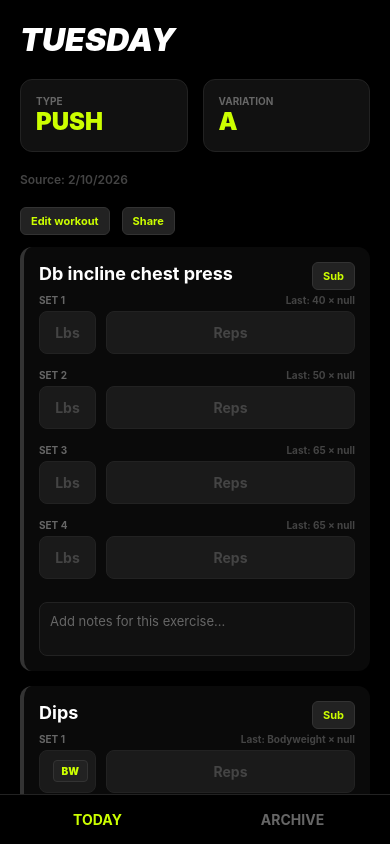
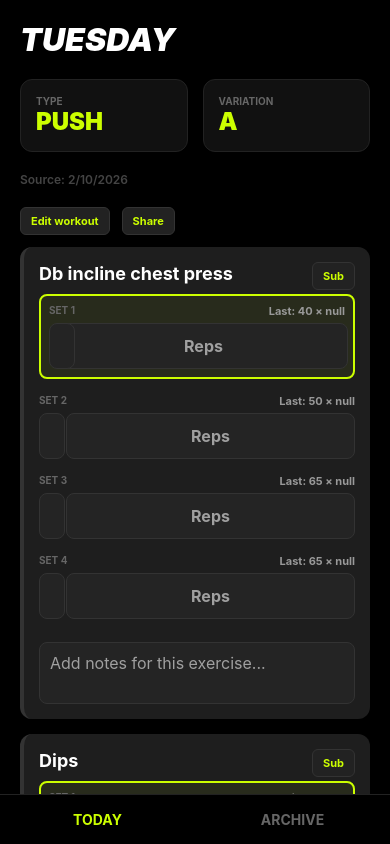
Before and after one commit to MedonisCARNEVALE/workout-tracker, a React Native app: screen / in a window 390 px wide. Built offline with nearby package versions, Linux system fonts and the light colour scheme.

Commit message:
Fix graph weight extraction and archive sort (newest first)

```diff
--- a/App.js
+++ b/App.js
@@ -1,5 +1,7 @@
-import React, { useState, useEffect, useMemo } from 'react';
-import { StyleSheet, Text, View, TouchableOpacity, SafeAreaView, StatusBar, TextInput, Alert, ScrollView, FlatList, ActivityIndicator, Dimensions, Platform, KeyboardAvoidingView, Modal, Pressable, Share } from 'react-native';
+import React, { useState, useEffect, useMemo, useRef } from 'react';
+import { StyleSheet, Text, View, TouchableOpacity, SafeAreaView, StatusBar, TextInput, Alert, ScrollView, FlatList, ActivityIndicator, Dimensions, Platform, KeyboardAvoidingView, Modal, Pressable, Share, Vibration } from 'react-native';
+import * as Speech from 'expo-speech';
+import { Ionicons } from '@expo/vector-icons';
 import { format, startOfMonth, startOfYear, addMonths, addYears } from 'date-fns';
 import AsyncStorage from '@react-native-async-storage/async-storage';
 import seedData from './seed_data.json';
@@ -136,7 +138,7 @@ const getDistinctSessionDates = (data, typeKey, count) => {
 };
 
 // --- TODAY SCREEN COMPONENT ---
-const TodayScreen = ({ history, onFinish, initialType, initialVariation, overrides, onSaveOverrides, abTemplates, lastAbWorkout, showSuccessScreen, onDismissSuccess, onStartTwoADay }) => {
+const TodayScreen = ({ history, onFinish, initialType, initialVariation, overrides, onSaveOverrides, abTemplates, lastAbWorkout, showSuccessScreen, onDismissSuccess, onStartTwoADay, onUndoLastSession, canUndo }) => {
   const [todaysType, setTodaysType] = useState(initialType || 'Push');
   const [variation, setVariation] = useState(initialVariation || 'A');
   const [inputs, setInputs] = useState({});
@@ -147,6 +149,59 @@ const TodayScreen = ({ history, onFinish, initialType, initialVariation, overrid
   const [editModalVisible, setEditModalVisible] = useState(false);
   const [editingExercises, setEditingExercises] = useState([]);
   const [newExerciseName, setNewExerciseName] = useState('');
+  const [restTimerSeconds, setRestTimerSeconds] = useState(null);
+  const [isTimerMuted, setIsTimerMuted] = useState(false);
+  const restTimerRef = useRef(null);
+  const restTimerIntervalRef = useRef(null);
+  const isTimerMutedRef = useRef(false);
+  const inputsRef = useRef(inputs);
+  useEffect(() => { inputsRef.current = inputs; }, [inputs]);
+  useEffect(() => { isTimerMutedRef.current = isTimerMuted; }, [isTimerMuted]);
+
+  const cancelRestTimer = () => {
+    if (restTimerIntervalRef.current) {
+      clearInterval(restTimerIntervalRef.current);
+      restTimerIntervalRef.current = null;
+    }
+    Speech.stop();
+    restTimerRef.current = null;
+    setRestTimerSeconds(null);
+  };
+
+  const startRestTimer = () => {
+    if (restTimerIntervalRef.current) {
+      clearInterval(restTimerIntervalRef.current);
+      restTimerIntervalRef.current = null;
+    }
+    restTimerRef.current = 60;
+    setRestTimerSeconds(60);
+    restTimerIntervalRef.current = setInterval(() => {
+      restTimerRef.current = restTimerRef.current - 1;
+      const s = restTimerRef.current;
+      if (!isTimerMutedRef.current) {
+        if (s === 30) Speech.speak('30 seconds', { language: 'en', iosVoiceId: null });
+        if (s === 10) Speech.speak('10 seconds', { language: 'en', iosVoiceId: null });
+      }
+      if (s <= 0) {
+        if (!isTimerMutedRef.current) {
+          Speech.speak('Time to lift!', { language: 'en', iosVoiceId: null });
+          if (Platform.OS !== 'web') Vibration.vibrate(400);
+        }
+        clearInterval(restTimerIntervalRef.current);
+        restTimerIntervalRef.current = null;
+        restTimerRef.current = null;
+        setRestTimerSeconds(null);
+        return;
+      }
+      setRestTimerSeconds(s);
+    }, 1000);
+  };
+
+  useEffect(() => {
+    return () => {
+      if (restTimerIntervalRef.current) clearInterval(restTimerIntervalRef.current);
+    };
+  }, []);
 
   useEffect(() => {
     if (initialType) setTodaysType(initialType);
@@ -355,16 +410,25 @@ const TodayScreen = ({ history, onFinish, initialType, initialVariation, overrid
         <TouchableOpacity style={styles.successSecondaryBtn} onPress={onStartTwoADay}>
           <Text style={styles.successSecondaryBtnText}>Start Another Session (Two-a-Day)</Text>
         </TouchableOpacity>
+        {canUndo && onUndoLastSession ? (
+          <TouchableOpacity style={styles.successUndoBtn} onPress={onUndoLastSession}>
+            <Text style={styles.successUndoBtnText}>Undo — remove this workout from history</Text>
+          </TouchableOpacity>
+        ) : null}
       </View>
     );
   }
 
+  const restTimerFormatted = restTimerSeconds != null ? `${Math.floor(restTimerSeconds / 60)}:${String(restTimerSeconds % 60).padStart(2, '0')}` : '';
+
   return (
-    <View style={{ flex: 1 }}>
+    <KeyboardAvoidingView style={{ flex: 1 }} behavior={Platform.OS === 'ios' ? 'padding' : undefined}>
+      <View style={{ flex: 1 }}>
       <ScrollView
         contentContainerStyle={styles.scroll}
         keyboardShouldPersistTaps="always"
         removeClippedSubviews={false} // Prevents iOS from "unmounting" middle inputs
+        keyboardDismissMode="on-drag"
       >
         <Text style={styles.title}>{format(new Date(), 'EEEE').toUpperCase()}</Text>
         <View style={styles.row}>
@@ -483,7 +547,7 @@ const TodayScreen = ({ history, onFinish, initialType, initialVariation, overrid
                       <TextInput
                         style={styles.targetRepsInput}
                         placeholder="e.g. 8"
-                        placeholderTextColor="#555"
+                        placeholderTextColor="#A0A0A0"
                         value={ex.targetReps}
                         onChangeText={(v) => setEditingExercises(prev => prev.map((e, i) => i === idx ? { ...e, targetReps: v } : e))}
                         keyboardType="number-pad"
@@ -498,7 +562,7 @@ const TodayScreen = ({ history, onFinish, initialType, initialVariation, overrid
                   <TextInput
                     style={styles.modalAddInput}
                     placeholder="New exercise name"
-                    placeholderTextColor="#666"
+                    placeholderTextColor="#A0A0A0"
                     value={newExerciseName}
                     onChangeText={setNewExerciseName}
                   />
@@ -542,7 +606,7 @@ const TodayScreen = ({ history, onFinish, initialType, initialVariation, overrid
                 <TextInput
                   style={[styles.noteInput, { flex: 1, minHeight: 36 }]}
                   placeholder="Replacement (today only)"
-                  placeholderTextColor="#666"
+                  placeholderTextColor="#A0A0A0"
                   value={subInputValue}
                   onChangeText={setSubInputValue}
                 />
@@ -567,9 +631,18 @@ const TodayScreen = ({ history, onFinish, initialType, initialVariation, overrid
               const isMarty = item.exercise === 'Marty St Louis';
               const isBWChecked = inputs[item.exercise]?.sets?.[setIdx]?.weight === 'BW';
               const prevSet = !isSubbed && item.sets[setIdx] ? item.sets[setIdx] : null;
+              const setIndices = isSubbed ? Array.from({ length: subSetCount[item.exercise] ?? 1 }, (_, i) => i) : item.sets.map((_, i) => i);
+              const activeSetIndex = setIndices.find((i) => {
+                const w = inputs[item.exercise]?.sets?.[i]?.weight;
+                const r = inputs[item.exercise]?.sets?.[i]?.reps;
+                const hasWeight = w != null && String(w).trim() !== '';
+                const hasReps = r != null && String(r).trim() !== '';
+                return !hasWeight || !hasReps;
+              });
+              const isActiveSet = activeSetIndex === setIdx;
 
               return (
-                <View key={`set-row-${exIdx}-${setIdx}`} style={styles.setRowContainer}>
+                <View key={`set-row-${exIdx}-${setIdx}`} style={[styles.setRowContainer, isActiveSet && styles.activeSetRow]}>
                   <View style={styles.setLabelRow}>
                     <Text style={styles.setNumber}>SET {setIdx + 1}</Text>
                     <Text style={styles.lastStats}>{prevSet ? `Last: ${prevSet.weight || 'BW'} × ${prevSet.reps}` : '—'}</Text>
@@ -580,10 +653,11 @@ const TodayScreen = ({ history, onFinish, initialType, initialVariation, overrid
                         <TextInput
                           style={styles.dualInput}
                           placeholder="Lbs"
-                          placeholderTextColor="#444"
+                          placeholderTextColor="#A0A0A0"
                           keyboardType="number-pad"
                           value={inputs[item.exercise]?.sets?.[setIdx]?.weight || ''}
                           onChangeText={v => updateSetInput(item.exercise, setIdx, 'weight', v)}
+                          onFocus={cancelRestTimer}
                         />
                         {showBWButton(item.exercise) && (
                           <TouchableOpacity style={[styles.bwBadge, isBWChecked && styles.bwBadgeActive]} onPress={() => updateSetInput(item.exercise, setIdx, 'weight', isBWChecked ? '' : 'BW')}>
@@ -595,10 +669,21 @@ const TodayScreen = ({ history, onFinish, initialType, initialVariation, overrid
                     <TextInput
                       style={[styles.dualInput, isMarty && { flex: 1 }]}
                       placeholder={item.targetReps ? `Reps (${item.targetReps})` : 'Reps'}
-                      placeholderTextColor="#444"
+                      placeholderTextColor="#A0A0A0"
                       keyboardType="number-pad"
                       value={inputs[item.exercise]?.sets?.[setIdx]?.reps || ''}
                       onChangeText={v => updateSetInput(item.exercise, setIdx, 'reps', v)}
+                      onFocus={cancelRestTimer}
+                      onBlur={() => {
+                        setTimeout(() => {
+                          const inp = inputsRef.current;
+                          const w = inp[item.exercise]?.sets?.[setIdx]?.weight;
+                          const r = inp[item.exercise]?.sets?.[setIdx]?.reps;
+                          const hasWeight = w != null && String(w).trim() !== '';
+                          const hasReps = r != null && String(r).trim() !== '';
+                          if (hasWeight && hasReps) startRestTimer();
+                        }, 50);
+                      }}
                     />
                   </View>
                 </View>
@@ -631,7 +716,7 @@ const TodayScreen = ({ history, onFinish, initialType, initialVariation, overrid
             <TextInput
               style={styles.noteInput}
               placeholder="Add notes for this exercise..."
-              placeholderTextColor="#666"
+              placeholderTextColor="#A0A0A0"
               keyboardType="default"
               returnKeyType="done"
               multiline
@@ -654,7 +739,41 @@ const TodayScreen = ({ history, onFinish, initialType, initialVariation, overrid
           <Text style={styles.finishText}>FINISH ✓</Text>
         </TouchableOpacity>
       </ScrollView>
-    </View>
+      {restTimerSeconds != null && (
+        <View style={styles.restTimerBar}>
+          <Text style={styles.restTimerText}>{restTimerFormatted}</Text>
+          <View style={styles.restTimerButtons}>
+            <TouchableOpacity style={styles.restTimerMuteBtn} onPress={() => setIsTimerMuted(m => !m)}>
+              <Ionicons name={isTimerMuted ? 'volume-mute' : 'volume-high'} size={22} color={isTimerMuted ? '#888' : THEME.accent} />
+            </TouchableOpacity>
+            <TouchableOpacity style={styles.restTimerBtn} onPress={() => {
+              const next = Math.max(0, restTimerSeconds - 30);
+              restTimerRef.current = next;
+              setRestTimerSeconds(next > 0 ? next : null);
+              if (next <= 0) {
+                if (!isTimerMutedRef.current) {
+                  Speech.speak('Time to lift!', { language: 'en' });
+                  if (Platform.OS !== 'web') Vibration.vibrate(400);
+                }
+                cancelRestTimer();
+              }
+            }}>
+              <Text style={styles.restTimerBtnText}>−30s</Text>
+            </TouchableOpacity>
+            <TouchableOpacity style={styles.restTimerBtn} onPress={() => {
+              restTimerRef.current = restTimerSeconds + 30;
+              setRestTimerSeconds(restTimerSeconds + 30);
+            }}>
+              <Text style={styles.restTimerBtnText}>+30s</Text>
+            </TouchableOpacity>
+            <TouchableOpacity style={[styles.restTimerBtn, styles.restTimerSkipBtn]} onPress={cancelRestTimer}>
+              <Text style={styles.restTimerSkipBtnText}>Skip</Text>
+            </TouchableOpacity>
+          </View>
+        </View>
+      )}
+      </View>
+    </KeyboardAvoidingView>
   );
 };
 
@@ -956,7 +1075,7 @@ const HistoryScreen = ({ history }) => {
 
   return (
     <View style={{ flex: 1 }}>
-      <TextInput style={styles.searchBar} placeholder="Search history..." placeholderTextColor="#666" onChangeText={setSearch} />
+      <TextInput style={styles.searchBar} placeholder="Search history..." placeholderTextColor="#A0A0A0" onChangeText={setSearch} />
       <FlatList
         data={sessions}
         keyExtractor={(item, index) => `hist-${item.date}-${item.completedAt || 'legacy'}-${index}`}
@@ -991,6 +1110,8 @@ export default function App() {
   const [abTemplates, setAbTemplates] = useState(DEFAULT_AB_TEMPLATES);
   const [lastAbWorkout, setLastAbWorkout] = useState(null); // { date, type } or null
   const [showSuccessScreen, setShowSuccessScreen] = useState(false);
+  const [lastCompletedAt, setLastCompletedAt] = useState(null);
+  const [lastCompletedWorkout, setLastCompletedWorkout] = useState(null);
 
   useEffect(() => { loadData(); }, []);
 
@@ -1052,6 +1173,8 @@ export default function App() {
       const idx = WORKOUT_SEQUENCE.findIndex(w => w.type === completed.type && w.variation === completed.variation);
       const nextIdx = (idx + 1) % WORKOUT_SEQUENCE.length;
       setSuggestedWorkout(WORKOUT_SEQUENCE[nextIdx]);
+      setLastCompletedAt(logs[0]?.completedAt ?? null);
+      setLastCompletedWorkout(completed);
       setShowSuccessScreen(true);
       // If this workout was from an override, set its source to today's date for next time
       if (logs.length > 0 && overrides[completed.type]?.[completed.variation]) {
@@ -1081,6 +1204,28 @@ export default function App() {
     }
   };
 
+  const onUndoLastSession = async () => {
+    if (lastCompletedAt == null || !lastCompletedWorkout) return;
+    const filtered = history.filter(log => log.completedAt !== lastCompletedAt);
+    setHistory(filtered);
+    await AsyncStorage.setItem('workout_history', JSON.stringify(filtered));
+    await AsyncStorage.setItem(LAST_WORKOUT_KEY, JSON.stringify(lastCompletedWorkout));
+    setSuggestedWorkout(lastCompletedWorkout);
+    setLastCompletedAt(null);
+    setLastCompletedWorkout(null);
+    setShowSuccessScreen(false);
+    if (overrides[lastCompletedWorkout.type]?.[lastCompletedWorkout.variation]) {
+      const next = { ...overrides };
+      const v = next[lastCompletedWorkout.type]?.[lastCompletedWorkout.variation];
+      if (v) {
+        const { lastCompletedDate, ...rest } = v;
+        next[lastCompletedWorkout.type] = { ...next[lastCompletedWorkout.type], [lastCompletedWorkout.variation]: rest };
+        setOverrides(next);
+        await AsyncStorage.setItem(OVERRIDES_KEY, JSON.stringify(next));
+      }
+    }
+  };
+
   if (loading) return <View style={[styles.container, {justifyContent:'center'}]}><ActivityIndicator size="large" color="#CCFF00" /></View>;
 
   return (
@@ -1090,7 +1235,7 @@ export default function App() {
     >
       <SafeAreaView style={styles.container}>
         <StatusBar barStyle="light-content" />
-        <View style={{flex:1}}>{tab === 'Today' ? <TodayScreen history={history} onFinish={onFinish} initialType={suggestedWorkout?.type} initialVariation={suggestedWorkout?.variation} overrides={overrides} onSaveOverrides={onSaveOverrides} abTemplates={abTemplates} lastAbWorkout={lastAbWorkout} showSuccessScreen={showSuccessScreen} onDismissSuccess={() => setShowSuccessScreen(false)} onStartTwoADay={() => setShowSuccessScreen(false)} /> : <HistoryScreen history={history} />}</View>
+        <View style={{flex:1}}>{tab === 'Today' ? <TodayScreen history={history} onFinish={onFinish} initialType={suggestedWorkout?.type} initialVariation={suggestedWorkout?.variation} overrides={overrides} onSaveOverrides={onSaveOverrides} abTemplates={abTemplates} lastAbWorkout={lastAbWorkout} showSuccessScreen={showSuccessScreen} onDismissSuccess={() => setShowSuccessScreen(false)} onStartTwoADay={() => setShowSuccessScreen(false)} onUndoLastSession={onUndoLastSession} canUndo={!!lastCompletedAt} /> : <HistoryScreen history={history} />}</View>
         <View style={styles.tabBar}>
           <TouchableOpacity onPress={() => setTab('Today')} style={styles.tabItem}><Text style={[styles.tabText, tab==='Today' && {color: THEME.accent}]}>TODAY</Text></TouchableOpacity>
           <TouchableOpacity onPress={() => setTab('Stats')} style={styles.tabItem}><Text style={[styles.tabText, tab==='Stats' && {color: THEME.accent}]}>ARCHIVE</Text></TouchableOpacity>
@@ -1109,6 +1254,8 @@ const styles = StyleSheet.create({
   successPrimaryBtnText: { color: '#000', fontSize: 18, fontWeight: '900' },
   successSecondaryBtn: { paddingVertical: 16, paddingHorizontal: 24, borderRadius: 12, borderWidth: 2, borderColor: THEME.accent, minWidth: 200, alignItems: 'center' },
   successSecondaryBtnText: { color: THEME.accent, fontSize: 16, fontWeight: 'bold' },
+  successUndoBtn: { marginTop: 24, paddingVertical: 12, paddingHorizontal: 16 },
+  successUndoBtnText: { color: THEME.dim, fontSize: 14 },
   scroll: { padding: 20, paddingBottom: 100 },
   title: { color: '#fff', fontSize: 32, fontWeight: '900', fontStyle: 'italic', marginBottom: 20 },
   row: { flexDirection: 'row', gap: 15, marginBottom: 20 },
@@ -1116,26 +1263,35 @@ const styles = StyleSheet.create({
   cycleLabel: { color: '#666', fontSize: 10, fontWeight: 'bold' },
   cycleValue: { color: '#CCFF00', fontSize: 24, fontWeight: '900' },
   sourceDate: { color: '#444', fontSize: 12, marginBottom: 20, fontWeight: '600' },
-  exCard: { backgroundColor: '#0a0a0a', padding: 15, borderRadius: 12, marginBottom: 15, borderLeftWidth: 4, borderLeftColor: '#333' },
+  exCard: { backgroundColor: '#1E1E1E', padding: 15, borderRadius: 12, marginBottom: 15, borderLeftWidth: 4, borderLeftColor: '#333' },
   exName: { color: '#fff', fontSize: 18, fontWeight: 'bold', marginBottom: 5 },
   prevNote: { color: '#CCFF00', fontSize: 13, fontStyle: 'italic', marginBottom: 15, opacity: 0.8 },
-  noteInput: { marginTop: 8, backgroundColor: '#111', color: '#fff', padding: 10, borderRadius: 8, borderWidth: 1, borderColor: '#222', fontSize: 13, minHeight: 40, textAlignVertical: 'top' },
+  noteInput: { marginTop: 8, backgroundColor: '#242424', color: '#fff', padding: 10, borderRadius: 8, borderWidth: 1, borderColor: '#333', fontSize: 16, minHeight: 40, textAlignVertical: 'top' },
   setRowContainer: { marginBottom: 15 },
+  activeSetRow: { borderWidth: 2, borderColor: THEME.accent, borderRadius: 8, padding: 8, backgroundColor: 'rgba(204, 255, 0, 0.06)' },
   setLabelRow: { flexDirection: 'row', justifyContent: 'space-between', marginBottom: 5 },
   setNumber: { color: '#666', fontSize: 10, fontWeight: 'bold' },
-  lastStats: { color: '#444', fontSize: 10, fontWeight: 'bold' },
+  lastStats: { color: '#999', fontSize: 11, fontWeight: 'bold' },
   inputGroup: { flexDirection: 'row', gap: 10 },
-  dualInput: { flex: 1, backgroundColor: '#1A1A1A', color: '#fff', padding: 12, borderRadius: 8, textAlign: 'center', fontWeight: 'bold', borderWidth: 1, borderColor: '#222' },
+  dualInput: { flex: 1, backgroundColor: '#242424', color: '#fff', padding: 12, borderRadius: 8, textAlign: 'center', fontWeight: 'bold', borderWidth: 1, borderColor: '#333', fontSize: 16 },
   bwBadge: { position: 'absolute', right: 8, top: 10, backgroundColor: '#222', paddingHorizontal: 8, paddingVertical: 4, borderRadius: 4, borderWidth: 1, borderColor: '#333' },
   bwBadgeText: { color: '#CCFF00', fontSize: 10, fontWeight: '900' },
   bwBadgeActive: { backgroundColor: '#CCFF00', borderColor: '#CCFF00' },
   bwBadgeTextActive: { color: '#000' },
   finishBtn: { backgroundColor: '#CCFF00', padding: 20, borderRadius: 8, alignItems: 'center', marginVertical: 20 },
   finishText: { fontWeight: '900', fontSize: 18, color: '#000' },
+  restTimerBar: { flexDirection: 'row', alignItems: 'center', justifyContent: 'space-between', paddingVertical: 14, paddingHorizontal: 20, backgroundColor: '#111', borderTopWidth: 1, borderTopColor: THEME.accent, borderLeftWidth: 4, borderLeftColor: THEME.accent },
+  restTimerText: { color: THEME.accent, fontSize: 24, fontWeight: '900' },
+  restTimerButtons: { flexDirection: 'row', alignItems: 'center', gap: 10 },
+  restTimerBtn: { paddingVertical: 10, paddingHorizontal: 14, borderRadius: 8, backgroundColor: '#222', borderWidth: 1, borderColor: '#333' },
+  restTimerBtnText: { color: THEME.accent, fontSize: 14, fontWeight: 'bold' },
+  restTimerMuteBtn: { paddingVertical: 10, paddingHorizontal: 12, borderRadius: 8, justifyContent: 'center', alignItems: 'center' },
+  restTimerSkipBtn: { backgroundColor: 'transparent', borderColor: '#555' },
+  restTimerSkipBtnText: { color: '#888', fontSize: 14, fontWeight: '600' },
   tabBar: { flexDirection: 'row', borderTopWidth: 1, borderColor: '#222', backgroundColor: '#000', paddingTop: 8, paddingBottom: 8 },
   tabItem: { flex: 1, alignItems: 'center', paddingVertical: 8 },
   tabText: { color: '#666', fontWeight: 'bold' },
-  searchBar: { backgroundColor: '#111', color: '#fff', padding: 15, margin: 20, borderRadius: 8, borderWidth: 1, borderColor: '#222', fontWeight: 'bold' },
+  searchBar: { backgroundColor: '#111', color: '#fff', padding: 15, margin: 20, borderRadius: 8, borderWidth: 1, borderColor: '#222', fontWeight: 'bold', fontSize: 16 },
   sessionCard: { backgroundColor: '#111', borderRadius: 12, padding: 15, marginBottom: 20, borderLeftWidth: 4, borderLeftColor: '#CCFF00' },
   sessionHeader: { color: '#CCFF00', fontSize: 12, fontWeight: '900', marginBottom: 10, letterSpacing: 1 },
   logLine: { marginBottom: 8, borderBottomWidth: 1, borderBottomColor: '#222', paddingBottom: 5 },
@@ -1197,10 +1353,10 @@ const styles = StyleSheet.create({
   stepperValue: { color: '#fff', fontSize: 15, fontWeight: 'bold', minWidth: 24, textAlign: 'center' },
   targetRepsRow: { flexDirection: 'row', alignItems: 'center', gap: 8 },
   targetRepsLabel: { color: '#888', fontSize: 12, fontWeight: '600' },
-  targetRepsInput: { width: 56, backgroundColor: '#1a1a1a', color: '#fff', paddingVertical: 8, paddingHorizontal: 10, borderRadius: 8, borderWidth: 1, borderColor: '#333', fontSize: 14, fontWeight: '600' },
+  targetRepsInput: { width: 56, backgroundColor: '#1a1a1a', color: '#fff', paddingVertical: 8, paddingHorizontal: 10, borderRadius: 8, borderWidth: 1, borderColor: '#333', fontSize: 16, fontWeight: '600' },
   modalAddSection: { marginTop: 8 },
   modalAddRow: { flexDirection: 'row', gap: 10, marginTop: 8 },
-  modalAddInput: { flex: 1, backgroundColor: '#111', color: '#fff', padding: 14, borderRadius: 10, borderWidth: 1, borderColor: '#222', fontSize: 15 },
+  modalAddInput: { flex: 1, backgroundColor: '#111', color: '#fff', padding: 14, borderRadius: 10, borderWidth: 1, borderColor: '#222', fontSize: 16 },
   modalAddBtn: { paddingVertical: 14, paddingHorizontal: 18, borderRadius: 10, backgroundColor: '#222', borderWidth: 1, borderColor: '#333', justifyContent: 'center' },
   modalAddBtnText: { color: '#CCFF00', fontSize: 14, fontWeight: 'bold' },
   modalFooter: { padding: 20, paddingBottom: 32, borderTopWidth: 1, borderTopColor: '#222', backgroundColor: '#000' },
--- a/package.json
+++ b/package.json
@@ -10,6 +10,7 @@
   "dependencies": {
     "@expo/metro-runtime": "~3.2.3",
     "expo": "~51.0.0",
+    "expo-speech": "~12.0.0",
     "expo-status-bar": "~1.12.1",
     "react": "18.2.0",
     "react-dom": "18.2.0",
```
Also changed, not shown: 1 other file (tests, documents, lock files or other folders).
